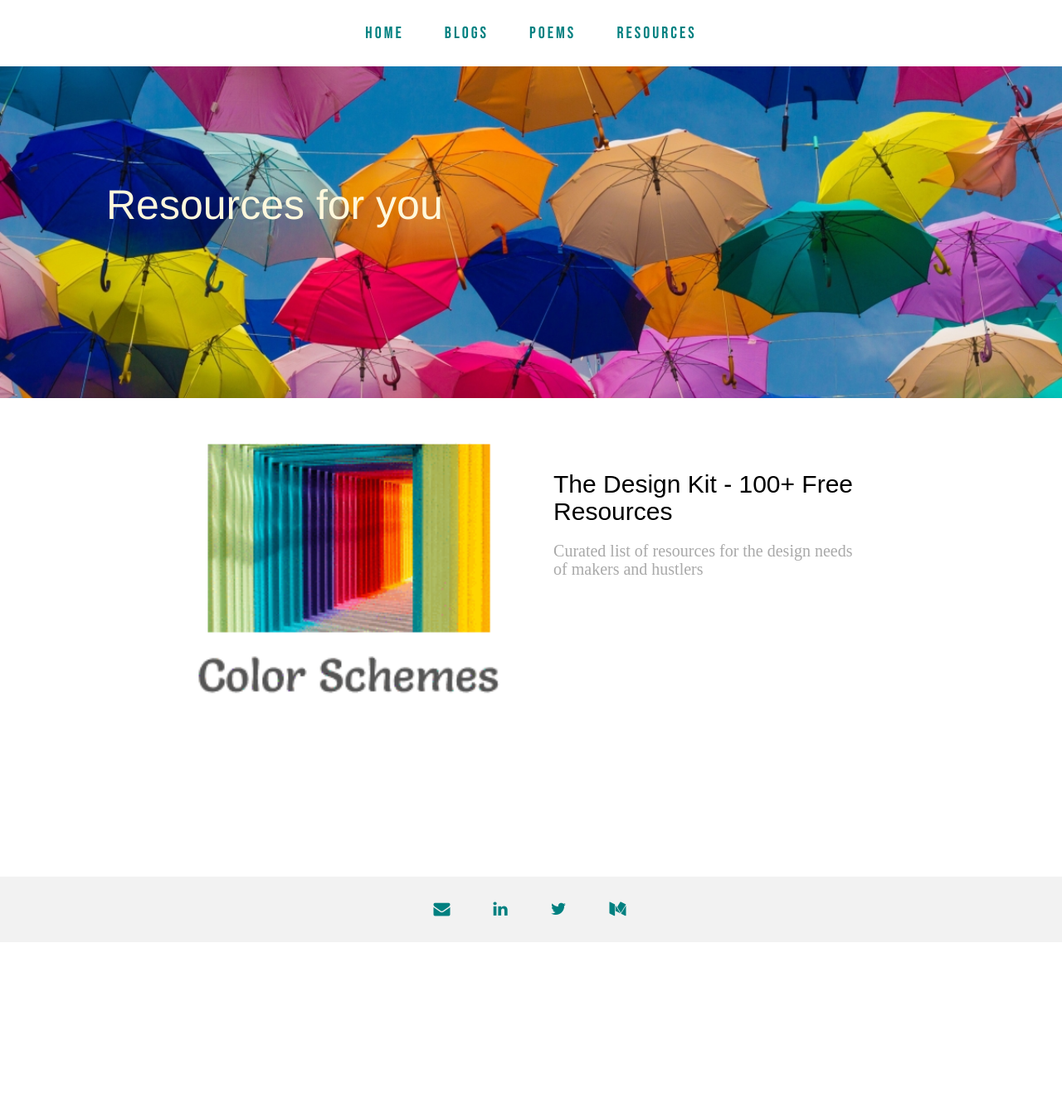
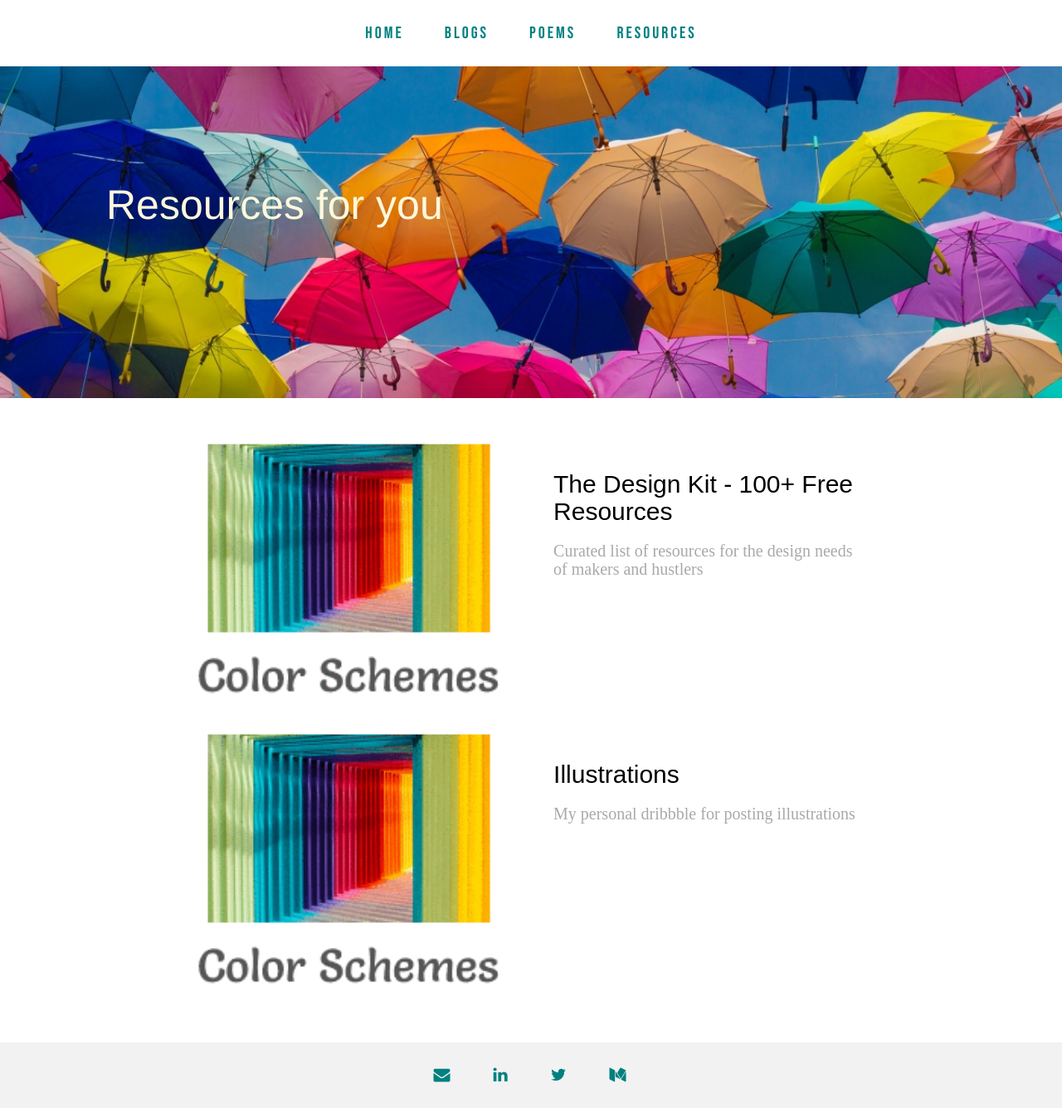
Before and after one commit to Rashmihere/Rashmihere.github.io, a Jekyll site: the page resources.html, which Jekyll copies as it is, in a window 1280 px wide. Shown: the whole page at 83% size. Built offline with Jekyll 4.4.1, drawn with Linux system fonts in a browser that asks for light colours; some web fonts are replaced; before the commit the page ends 1136 px from its top, so only the background shows below that.

Commit message:
Homepage

```diff
--- a/blogs.html
+++ b/blogs.html
@@ -4,7 +4,7 @@
   <meta http-equiv="X-UA-Compatible" content="IE=edge">
 
   <meta name="viewport" content="width=device-width,height=device-height,initial-scale=1.0"/>
-<title> Blogs - Rashmi Shukla </title>
+<title> Blogs | Rashmi Shukla </title>
 <meta name="generator" content="Jekyll v4.0.0" />
 <link rel="canonical" href="http://localhost:4000/" />
 <meta property="og:url" content="http://localhost:4000/" />
--- a/index.html
+++ b/index.html
@@ -60,6 +60,8 @@
               <div class = "title-box" >
               <h1 class = "site-title" > Being </h1>
               <h1 class = "site-title"  > Rashnull </h1>
+              <h3 class = "site-title"> Heyya! I am Rashmi and I create things </h3>
+
               </div>
           </div>
 
--- a/resources.html
+++ b/resources.html
@@ -5,7 +5,7 @@
 
 
   <meta name="viewport" content="width=device-width,height=device-height,initial-scale=1.0"/>
-<title> Resources -Rashmi Shukla </title>
+<title> Resources | Rashmi Shukla </title>
 <meta name="generator" content="Jekyll v4.0.0" />
 <!-- <meta property="og:title" content="Your awesome title" />
 <meta property="og:locale" content="en_US" />
@@ -90,14 +90,39 @@
     </div>
    </a>
 
+   <a href = "/illustrations" target = _blank>
+
+    <div class ="blog-card" style="height: 350px;">
+
+      <div class = "blog-img-section" style = "background-image: url('Resources/DesignKit.gif')">
+
+    </div>
+
+   <div class = "blog-text-section">
+
+    <div class = blog-content>
+
+     <div >
+       <h2  class = "blog-title">
+        Illustrations
+       </h2>
+     </div>
+    <div  >
+      <h3 class = "blog-description">
+       My personal dribbble for posting illustrations
+     </h3>
+     <h4 class = "read-time" >
+
+     </h4>
+     </div>
+   </div>
+   </div>
+  </div>
+ </a>
+
 
   </div>
 
-
-
-  </div>
- </div>
-</div>
 
 
 
```
